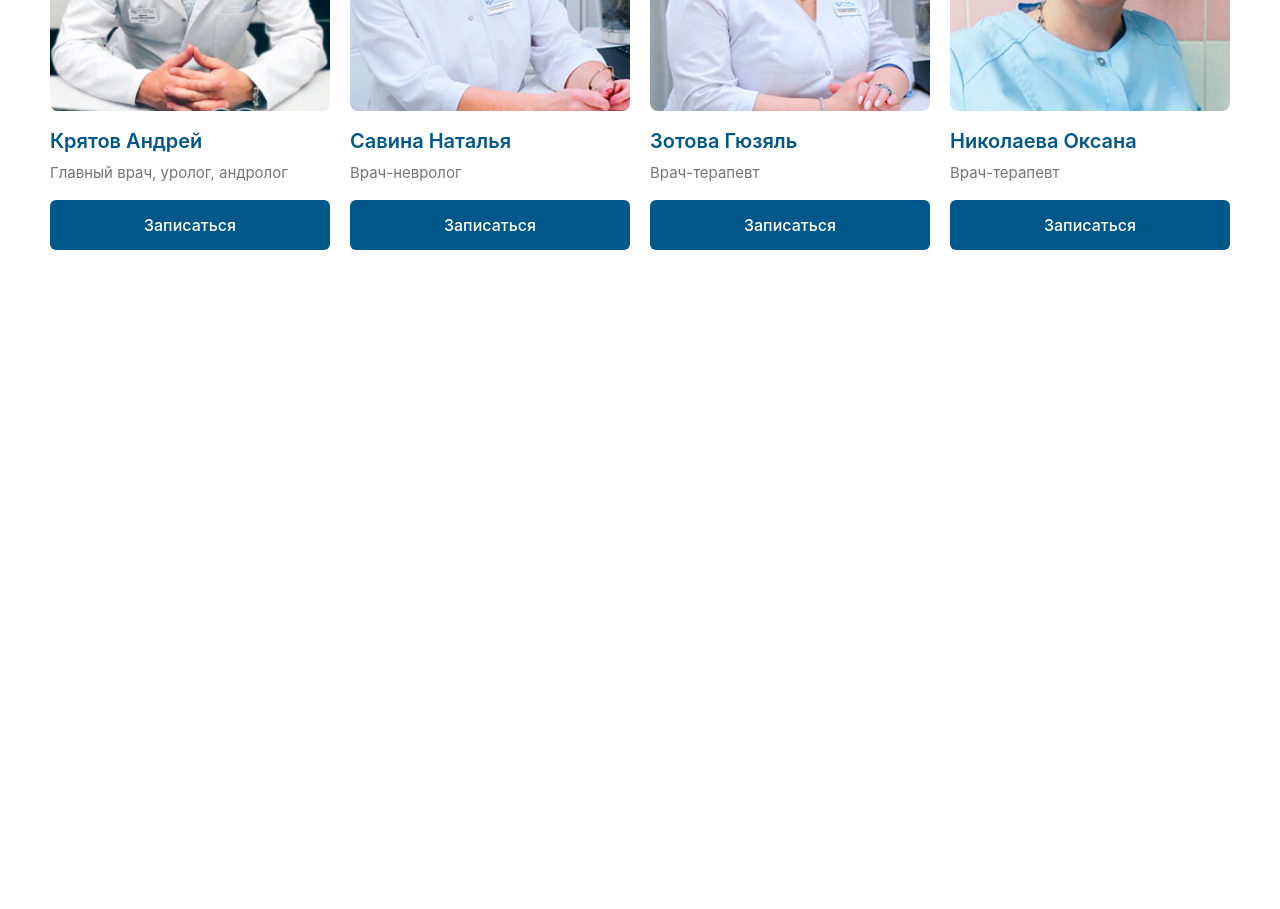
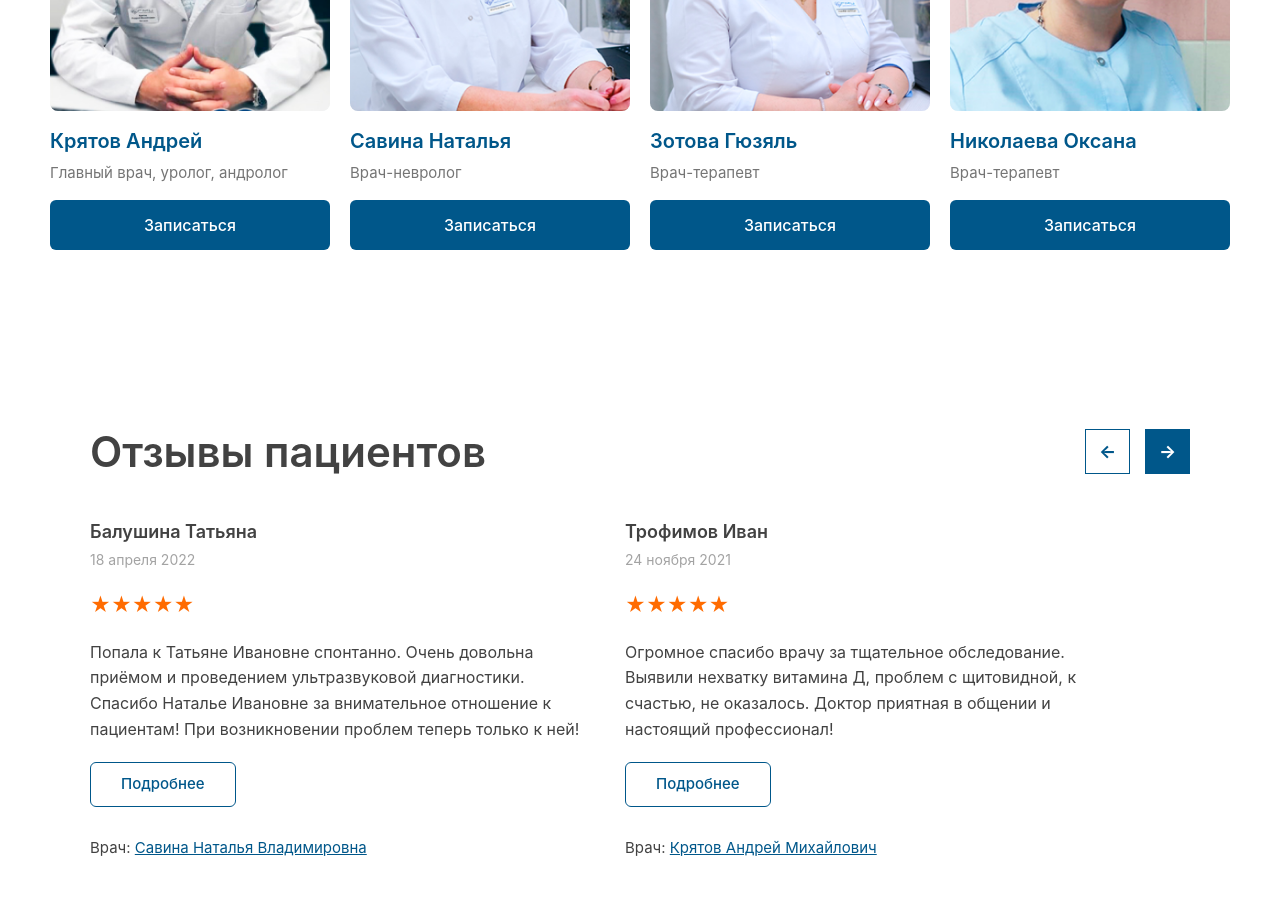
Before and after one commit to allastar09/Exam-project-repo, a website: page src/page2.html in a window 1280 px wide. Shown: the part 4439-5348 px from the top of the page. Before the commit the page ends 4739 px from the top, so only its background shows below. Drawn offline with nearby package versions, Linux system fonts and the light colour scheme; files that its build step writes are made by us from their sources.

Commit message:
i add отзыв

```diff
--- a/src/page2.html
+++ b/src/page2.html
@@ -451,6 +451,73 @@
                     Записаться
                 </button>
             </div>
+        </div>
+    </div>
+</section>
+
+    <section class="max-w-300 m-auto mt-[70px] p-[20px] lg:p-[50px] ">
+    <div class="flex flex-col gap-y-[35px]">
+
+        <div class="flex items-center justify-between">
+            <h1 class="text-[#424242] text-[32px] lg:text-[42px] font-[600]">Отзывы пациентов</h1>
+
+            <div class="flex gap-[15px]">
+                <button class="w-[45px] h-[45px] border-[1.5px] border-solid border-[#00578A] flex items-center justify-center text-[#00578A] font-bold text-[18px]">
+                    ←
+                </button>
+                <button class="w-[45px] h-[45px] bg-[#00578A] flex items-center justify-center text-white font-bold text-[18px]">
+                 →
+                </button>
+            </div>
+        </div>
+
+        <div class="flex gap-[40px] overflow-x-auto pb-[15px] lg:pb-0">
+
+            <div class="flex flex-col gap-y-[20px] shrink-0 w-[320px] lg:w-[45%]">
+                <div class="flex flex-col gap-y-[4px]">
+                    <h3 class="text-[#424242] text-[18px] font-[600]">Балушина Татьяна</h3>
+                    <p class="text-[#A3A3A3] text-[14px]">18 апреля 2022</p>
+                </div>
+
+                <div class="text-[#FF6B00] text-[20px]">★★★★★</div>
+
+                <p class="text-[#424242] text-[16px] leading-[1.6]">
+                    Попала к Татьяне Ивановне спонтанно. Очень довольна приёмом и проведением ультразвуковой диагностики. Спасибо Наталье Ивановне за внимательное отношение к пациентам! При возникновении проблем теперь только к ней!
+                </p>
+
+                <div>
+                    <button class="border-[1.5px] border-solid border-[#00578A] text-[#00578A] bg-transparent rounded-[6px] px-[30px] py-[10px] font-[500] text-[15px]">
+                        Подробнее
+                    </button>
+                </div>
+
+                <p class="text-[#424242] text-[15px] mt-[10px]">
+                    Врач: <a href="" class="text-[#00578A] underline">Савина Наталья Владимировна</a>
+                </p>
+            </div>
+
+            <div class="flex flex-col gap-y-[20px] shrink-0 w-[320px] lg:w-[45%]">
+                <div class="flex flex-col gap-y-[4px]">
+                    <h3 class="text-[#424242] text-[18px] font-[600]">Трофимов Иван</h3>
+                    <p class="text-[#A3A3A3] text-[14px]">24 ноября 2021</p>
+                </div>
+
+                <div class="text-[#FF6B00] text-[20px]">★★★★★</div>
+
+                <p class="text-[#424242] text-[16px] leading-[1.6]">
+                    Огромное спасибо врачу за тщательное обследование. Выявили нехватку витамина Д, проблем с щитовидной, к счастью, не оказалось. Доктор приятная в общении и настоящий профессионал!
+                </p>
+
+                <div>
+                    <button class="border-[1.5px] border-solid border-[#00578A] text-[#00578A] bg-transparent rounded-[6px] px-[30px] py-[10px] font-[500] text-[15px]">
+                        Подробнее
+                    </button>
+                </div>
+
+                <p class="text-[#424242] text-[15px] mt-[10px]">
+                    Врач: <a href="" class="text-[#00578A] underline">Крятов Андрей Михайлович</a>
+                </p>
+            </div>
 
         </div>
     </div>
```
